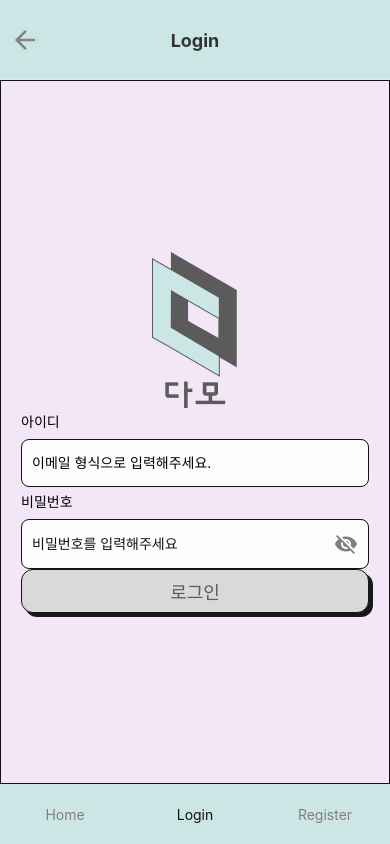
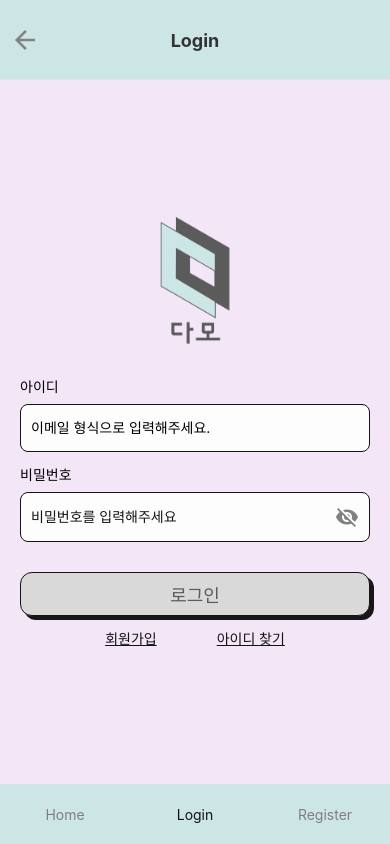
Before and after one commit to DAMO-moim/frontend, a React Native app: screen /Login in a window 390 px wide. Built offline with nearby package versions, Linux system fonts and the light colour scheme.

Commit message:
아이디 찾기 기능구현 (스타일 아직 안입힘)

```diff
--- a/App.js
+++ b/App.js
@@ -26,6 +26,7 @@ function App() {
             <Text>Width: {layout.width}</Text>
             <Text>Height: {layout.height}</Text>
           </View> */}
+          {/* <Stack.Screen name="Register" component={RegisterScreen} /> */}
         </NavigationContainer>
       </AuthProvider>
     </QueryClientProvider>
--- a/package.json
+++ b/package.json
@@ -26,6 +26,7 @@
     "framer-motion": "^12.5.0",
     "react": "18.3.1",
     "react-native": "0.76.7",
+    "react-native-calendars": "^1.1310.0",
     "react-native-gesture-handler": "~2.20.2",
     "react-native-picker-select": "^9.3.1",
     "react-native-reanimated": "~3.16.1",
--- a/src/api/axiosInstance.js
+++ b/src/api/axiosInstance.js
@@ -4,7 +4,7 @@ import AsyncStorage from '@react-native-async-storage/async-storage';
 export const instance = axios.create({
 //   baseURL: "http://localhost:8082/api",
   // baseURL: "http://172.30.1.17:8082/api",
-  baseURL: "http://192.168.0.177:3002",
+  baseURL: "http://192.168.0.16:3002",
   withCredentials: true,
 });
 
--- a/src/api/mutations/userService.js
+++ b/src/api/mutations/userService.js
@@ -9,6 +9,13 @@ export const registerUser = async (userData) => {
   const response = await instance.post(`/members`, userData);
   return response.data;
 };
+
+//아이디 찾기
+export const findUserId = async (userData) => {
+  const response = await instance.post(`/members/id`, userData);
+  return response.data;
+};
+
 
 export const loginUser = async (credentials) => {
   try {
--- a/src/screens/loginBefore/LoginScreen.js
+++ b/src/screens/loginBefore/LoginScreen.js
@@ -1,5 +1,5 @@
 import React, { useState, useContext } from 'react';
-import { View, Image, StyleSheet } from 'react-native';
+import { View, Image, StyleSheet, Text } from 'react-native';
 import InputWithLabel from '../../components/InputWithLabel';
 import PasswordInput from '../../components/PasswordInput';
 import { CustomButton } from '../../components/CustomButton';
@@ -7,10 +7,14 @@ import { AuthContext } from '../../contexts/AuthProvider';
 import { useUser } from '../../hooks/useUser';
 import { commonBtn, commonStyles } from '../../constants/styles';
 import { BLACK_COLOR } from '../../constants/colors';
+import { Link, useNavigation } from '@react-navigation/native';
 
 const isValidEmail = (email) => /\S+@\S+\.\S+/.test(email);
 
 export const LoginScreen = () => {
+
+  const navigation = useNavigation();
+
   const [email, setEmail] = useState('');
   const [password, setPassword] = useState('');
   const [emailError, setEmailError] = useState(false);
@@ -61,6 +65,7 @@ export const LoginScreen = () => {
     <View style={[commonStyles.container, styles.container]}>
       <Image source={require('../../../assets/images/loginLogo.png')} style={styles.image} />
 
+      <View style={styles.inputBox}>
         <InputWithLabel
           label="아이디"
           placeholder="이메일 형식으로 입력해주세요."
@@ -69,7 +74,6 @@ export const LoginScreen = () => {
           error={emailError}
           description={emailError ? '이메일 형식을 잘못 입력했습니다.' : ''}
         />
-
         <PasswordInput
           label="비밀번호"
           placeholder="비밀번호를 입력해주세요"
@@ -78,30 +82,72 @@ export const LoginScreen = () => {
           error={passwordError}
           description={passwordError ? '비밀번호 형식이 잘못되었습니다.' : ''}
         />
+      </View>
 
+      <View style={styles.btnLinkBox}>
         <CustomButton
           title="로그인"
           onPress={handleSubmit}
           disabled={email.length < 1 || password.length < 7 || password.length > 21}
         />
+        <View style={styles.linkBox}>
+        <Text onPress={() => navigation.navigate('Register')} style={styles.linkText}>
+          회원가입
+        </Text>
+        <Text onPress={() => navigation.navigate('FindId')} style={styles.linkText}>
+          아이디 찾기
+        </Text>
+        </View>
+      </View>
     </View>
   );
 };
 
 const styles = StyleSheet.create({
   container: {
-    borderStyle: 'solid',
-    borderColor: BLACK_COLOR,
-    borderWidth: 1,
+    // borderStyle: 'solid',
+    // borderColor: BLACK_COLOR,
+    // borderWidth: 1,
+    fontFamily: 'NotoSansKR-Regular',
     flex: 1,
     justifyContent: 'center',
     paddingHorizontal: 20,
+    display:'flex',
+    flexDirection:'column',
+    gap: 30,
+  },
+  inputBox:{
+    width:'100%',
+    display:'flex',
+    flexDirection:'column',
+    gap: 8,
   },
   image: {
     width: '100%',
-    height: 159,
+    height: 129,
     resizeMode: 'contain',
   },
+  btnLinkBox:{
+    width:'100%',
+    display: 'flex',
+    flexDirection:'column',
+    justifyContent:'center',
+    gap: 12
+  },
+  linkBox:{
+    width: 'auto',
+    display:'flex',
+    justifyContent:'center',
+    flexDirection:'row',
+    gap: 60,
+
+  },
+  linkText:{
+    fontSize: 14,
+    fontWeight:500,
+    color: BLACK_COLOR,
+    textDecorationLine: 'underline'
+  }
 });
 
 export default LoginScreen;
--- a/src/screens/loginBefore/RegisterScreen.js
+++ b/src/screens/loginBefore/RegisterScreen.js
@@ -36,7 +36,7 @@ export const RegisterScreen = () => {
   const [gender, setGender] = useState('MAN');
   const [agreed, setAgreed] = useState(false);
   const [errors, setErrors] = useState({});
-  const [isFormValid, setIsFormValid] = useState(false); // 🔹 폼 유효성 상태 추가
+  const [isFormValid, setIsFormValid] = useState(false); // 폼 유효성 상태 추가
 
   useEffect(() => {
     if (confirmPassword && password !== confirmPassword) {
```
Also changed, not shown: src/screens/loginBefore/FindIdScreen.js (added, +77 -0 lines), src/screens/loginBefore/SuccessFindId.js (added, +37 -0 lines), 1 other file (tests, documents, lock files or other folders). Lines whose indentation alone changed are shown as unchanged.
